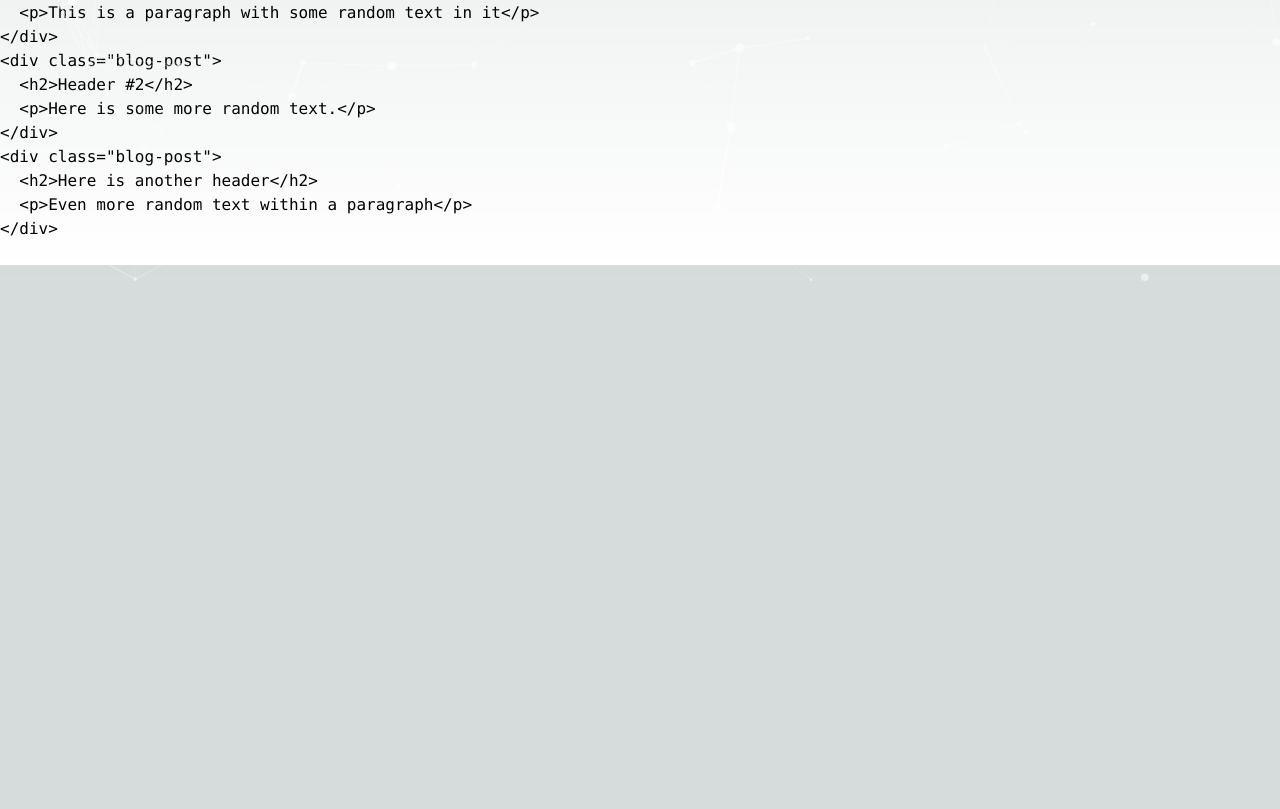
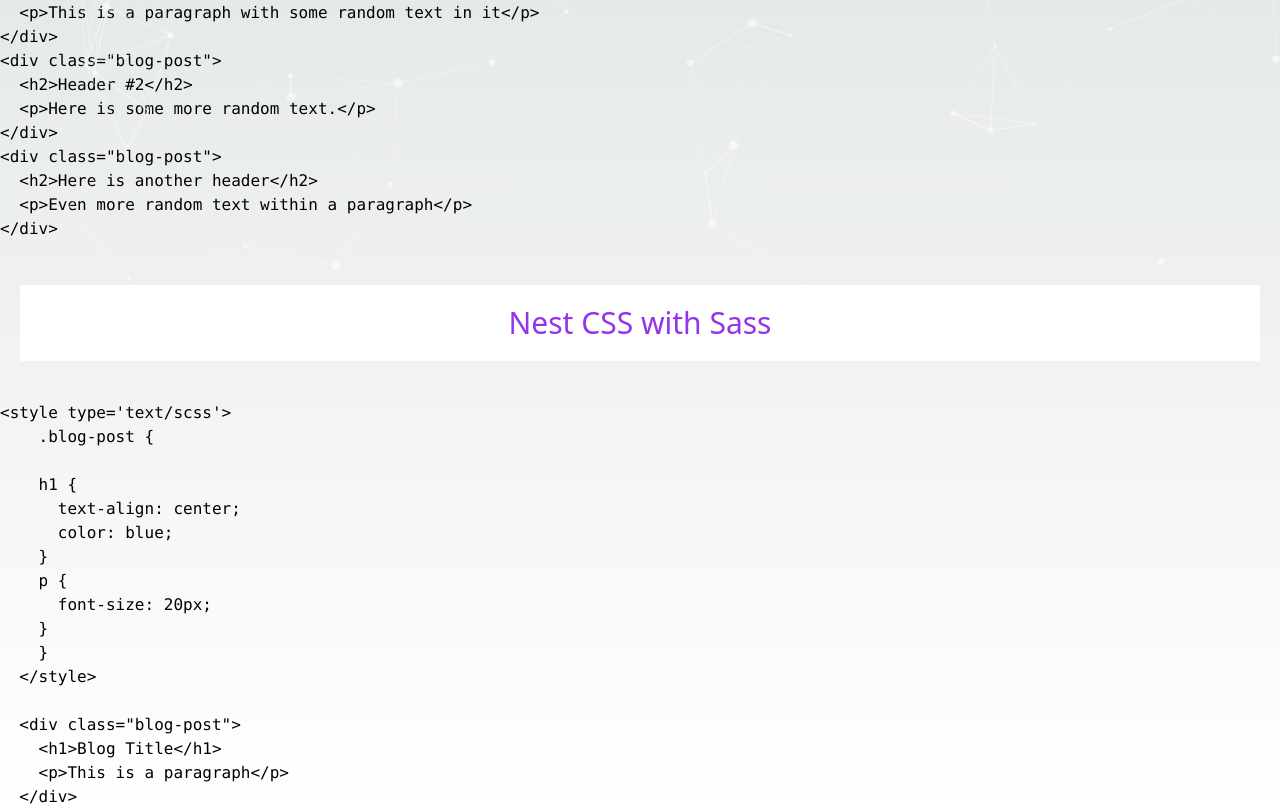
Before and after one commit to ragulpalanisamy/fcc_projects_euler, a Next.js app: page /Pro-2/Sass_1 in a window 1280 px wide. Shown: the part 519-1328 px from the top of the page. Before the commit the page ends 800 px from the top, so only its background shows below. Built offline with nearby package versions, Linux system fonts and the light colour scheme.

Commit message:
feat: :sparkles: added the Nest CSS with Sass

```diff
--- a/src/pages/Pro-2/Sass_1.tsx
+++ b/src/pages/Pro-2/Sass_1.tsx
@@ -29,6 +29,24 @@
   <p>Even more random text within a paragraph</p>
 </div>
     `;
+
+    const codesnippet1 = `<style type='text/scss'>
+    .blog-post {
+
+    h1 {
+      text-align: center;
+      color: blue;
+    }
+    p {
+      font-size: 20px;
+    }
+    }
+  </style>
+
+  <div class="blog-post">
+    <h1>Blog Title</h1>
+    <p>This is a paragraph</p>
+  </div>`;
   return (
     <div>
         <DesignTypeScript />
@@ -41,6 +59,14 @@
                 {codesnippet}
             </code>
         </pre>
+        <h1>
+        Nest CSS with Sass
+        </h1>
+        <pre>
+            <code>
+                {codesnippet1}
+            </code>
+        </pre>
     </div>
   )
 }
```
